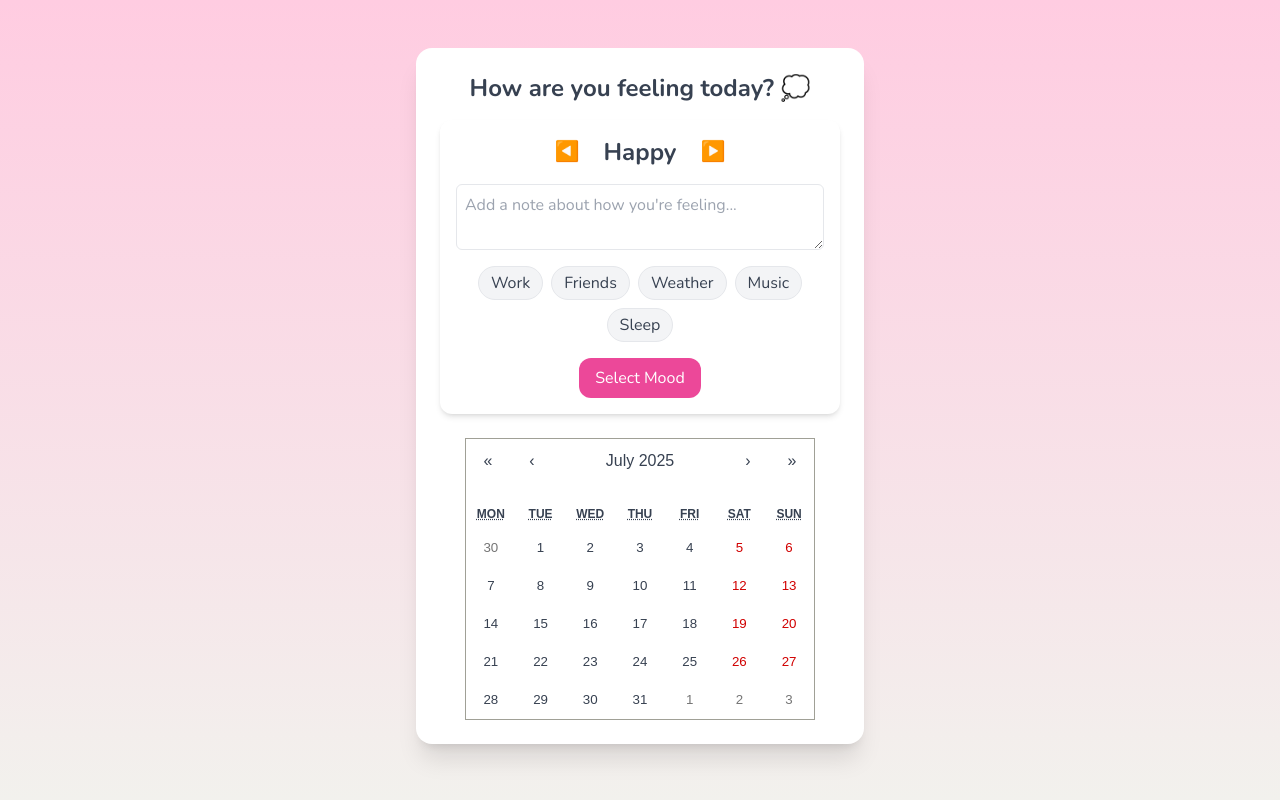
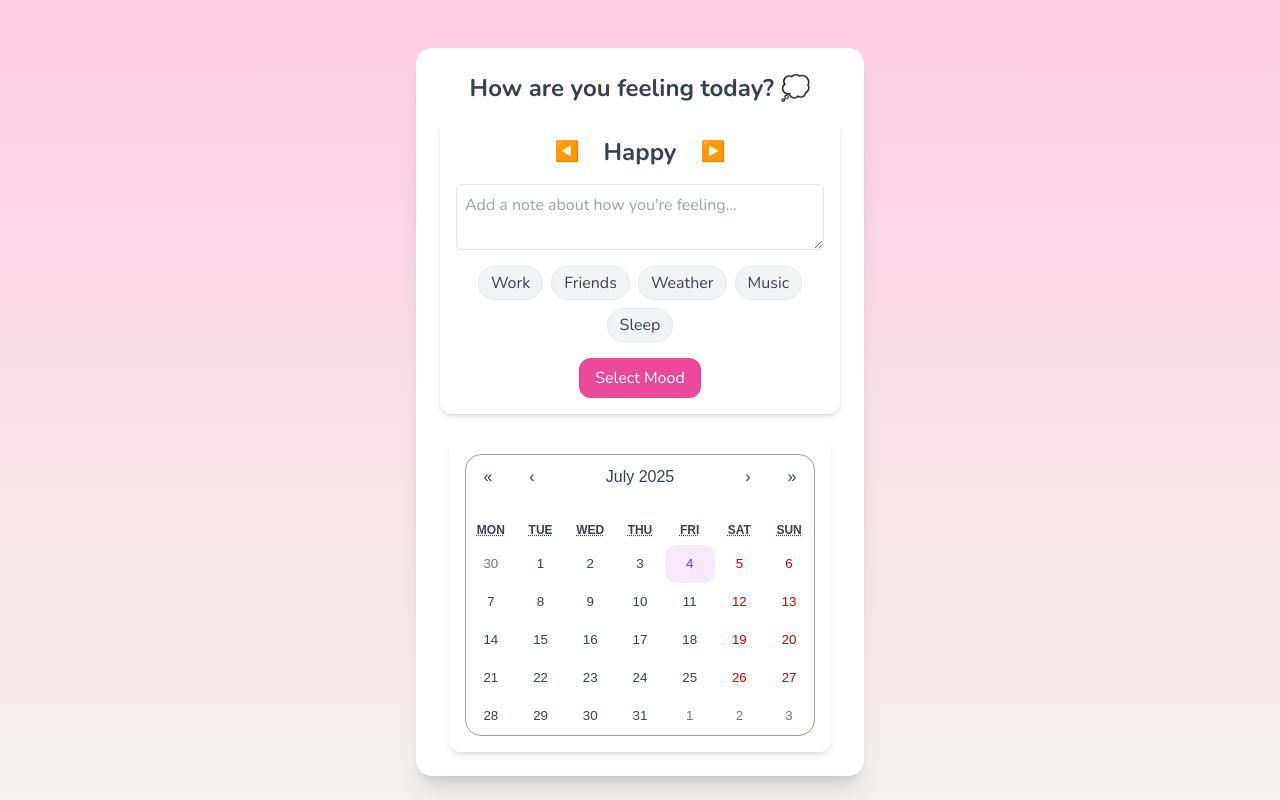
Before and after one commit to anwexhaa/mindmapme, a React (Vite) app: page / in a window 1280 px wide. Built offline with nearby package versions, Linux system fonts and the light colour scheme.

Commit message:
making the calendar prettier

```diff
--- a/src/components/MoodCalendar.jsx
+++ b/src/components/MoodCalendar.jsx
@@ -18,6 +18,7 @@ function MoodCalendar({ entries, selectedDate, setSelectedDate }) {
 
   return (
   <div className="flex justify-center mt-6">
+    <div className="bg-white/60 backdrop-blur-md p-4 rounded-xl shadow-md">
       <Calendar
         onClickDay={(value) =>
           setSelectedDate(value.toLocaleDateString("en-CA"))
@@ -37,6 +38,7 @@ function MoodCalendar({ entries, selectedDate, setSelectedDate }) {
         }}
       />
     </div>
+  </div>
 );
 
 }
--- a/src/index.css
+++ b/src/index.css
@@ -9,8 +9,28 @@ body {
   font-family: 'Nunito', sans-serif;
 }
 
+.react-calendar {
+  border: none;
+  border-radius: 1rem;
+  font-family: 'Nunito', sans-serif;
+  background-color: transparent;
+  width: 100%;
+}
+
+.react-calendar__tile {
+  padding: 0.75rem 0.5rem;
+  border-radius: 0.75rem;
+  transition: background 0.2s ease;
+}
+
+.react-calendar__tile--active {
+  background-color: #fbcfe8 !important; /* soft pink */
+  color: #7c3aed !important;           /* soft violet text */
+}
+
 .react-calendar__tile--now {
-  background: none !important;
-  color: inherit !important;
-  font-weight: bold;
+  background: #f5e8ff !important; /* 🟣 soft lavender-purple */
+  color: #7c3aed !important;      /* text: vibrant lilac */
+  border-radius: 0.75rem;
+  font-weight: 600;
 }
```
Lines whose indentation alone changed are shown as unchanged.
